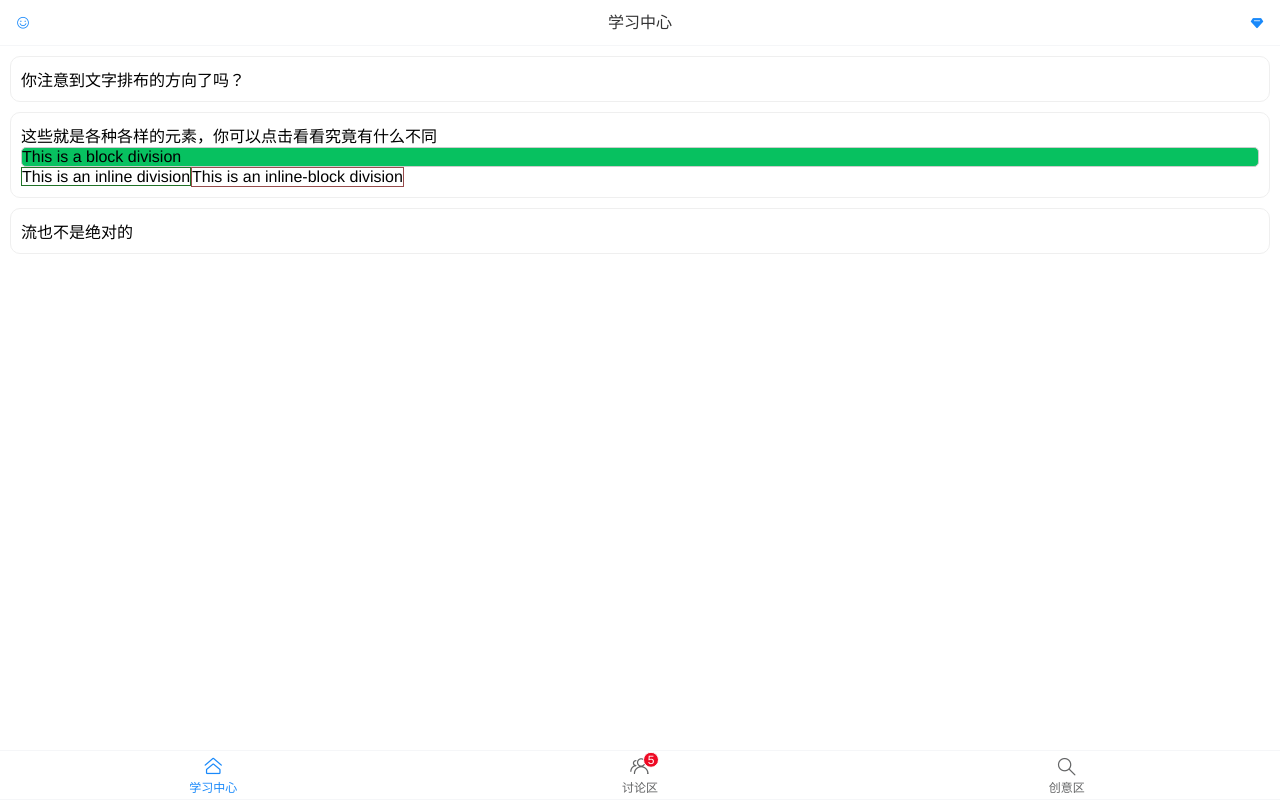
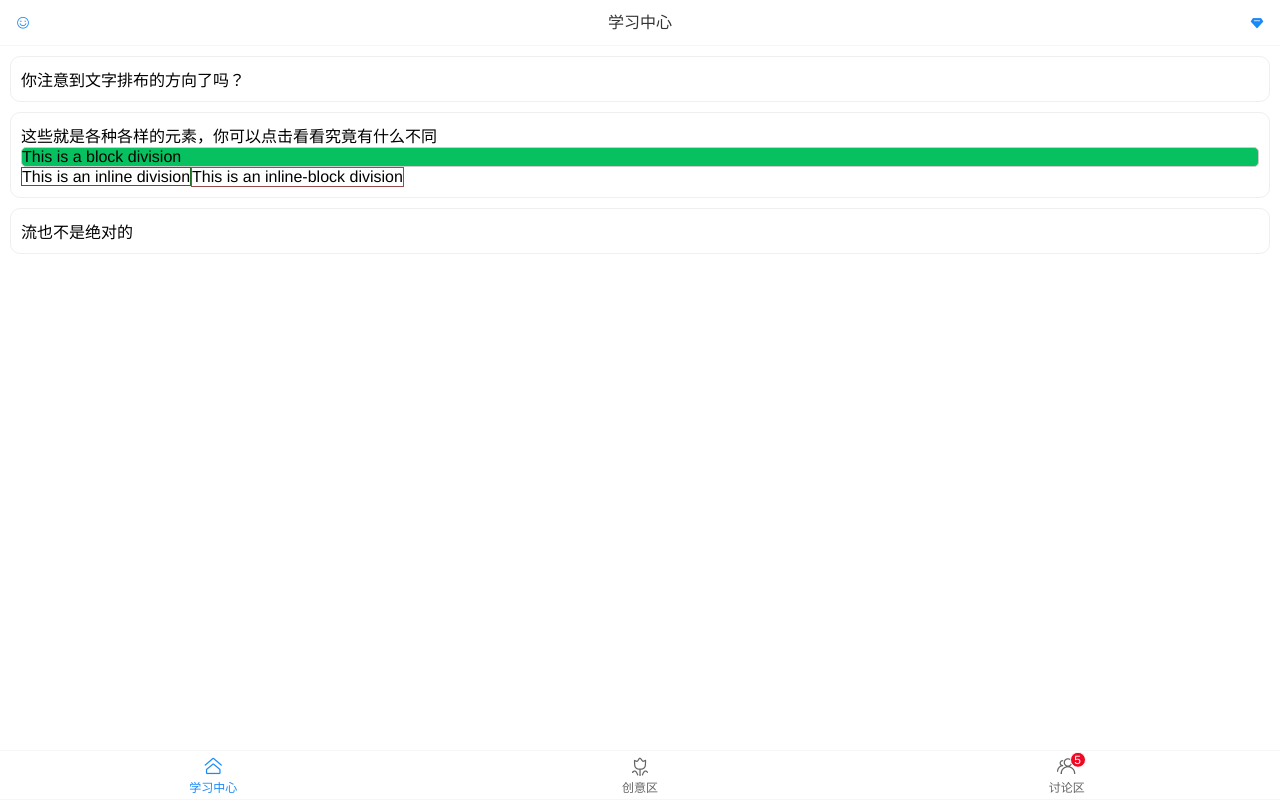
Before and after one commit to tubbodeTang/cssbox-studytool, a Vue app: page /study/studyList in a window 1280 px wide. Built offline with nearby package versions, Linux system fonts and the light colour scheme.

Commit message:
feat: main tab position switch

```diff
--- a/src/views/home/index.vue
+++ b/src/views/home/index.vue
@@ -30,8 +30,8 @@
     </div>
     <van-tabbar route safe-area-inset-bottom @change="onChange">
         <van-tabbar-item replace to="/study" icon="home-o" name="学习中心">学习中心</van-tabbar-item>
+        <van-tabbar-item replace to="/creationCenter" icon="flower-o" name="创意区">创意区</van-tabbar-item>
         <van-tabbar-item replace to="/discussCenter" icon="friends-o" name="讨论区" badge="5">讨论区</van-tabbar-item>
-        <van-tabbar-item replace to="/creationCenter" icon="search" name="创意区">创意区</van-tabbar-item>
     </van-tabbar>
 </template>
 
```
